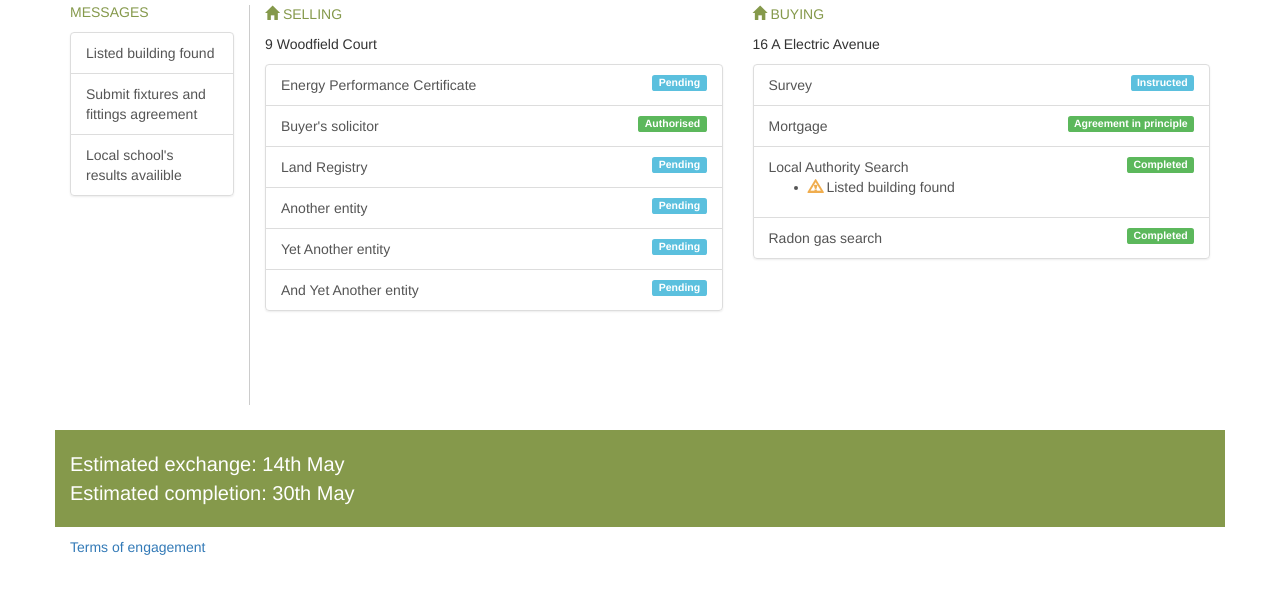
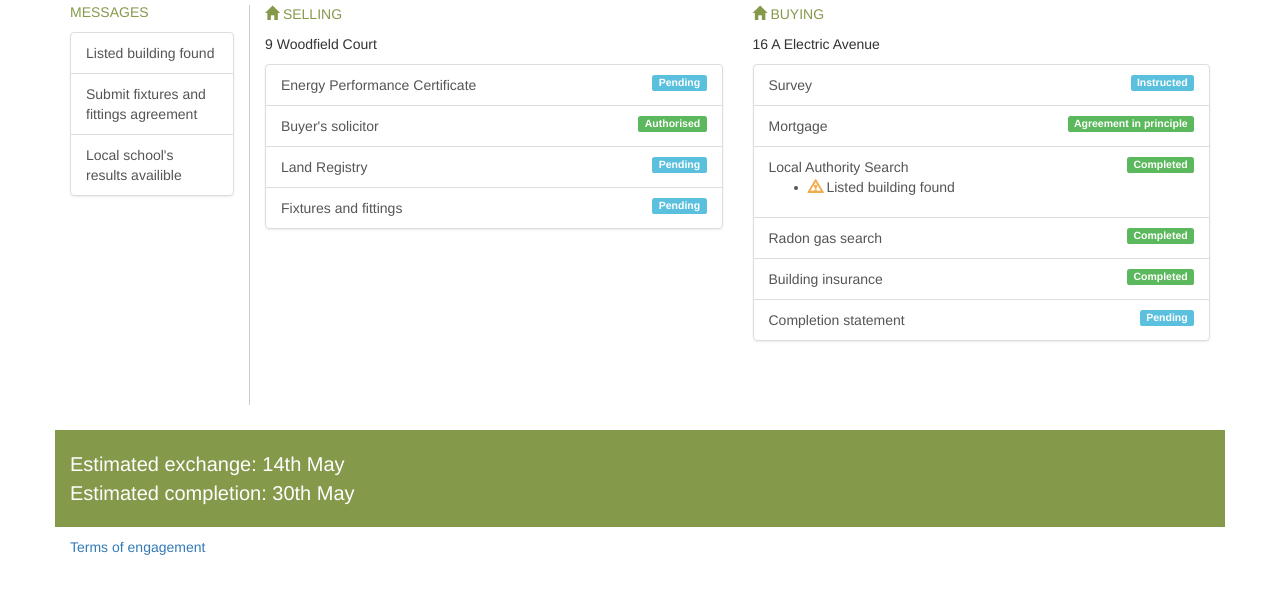
Before and after one commit to LandRegistry-Attic/concept-thirdparty, a plain HTML site: page index.html in a window 1280 px wide. Shown: the part 65-658 px from the top of the page. Drawn offline with nearby package versions, Linux system fonts and the light colour scheme; some icons are missing; a web font is replaced by a local one.

Commit message:
add realistic entities

```diff
--- a/index.html
+++ b/index.html
@@ -47,11 +47,7 @@
             <a class="list-group-item" href="/authorise.html">
               <span class="label label-info pull-right">Pending</span>Land Registry</a>
             <a class="list-group-item" href="#">
-              <span class="label label-info pull-right">Pending</span>Another entity</a>
-            <a class="list-group-item" href="#">
-              <span class="label label-info pull-right">Pending</span>Yet Another entity</a>
-            <a class="list-group-item" href="#">
-              <span class="label label-info pull-right">Pending</span>And Yet Another entity</a>
+              <span class="label label-info pull-right">Pending</span>Fixtures and fittings</a>
           </div>
         </div>
         <div id="buying" class="col-md-5">
@@ -72,6 +68,10 @@
               </ul>
             </a>
             <a class="list-group-item" href="#">Radon gas search<span class="label label-success pull-right">Completed</span></a>
+            <a class="list-group-item" href="#">
+              <span class="label label-success pull-right">Completed</span>Building insurance</a>
+            <a class="list-group-item" href="#">
+              <span class="label label-info pull-right">Pending</span>Completion statement</a>
           </div>
         </div>
       </div>
```
